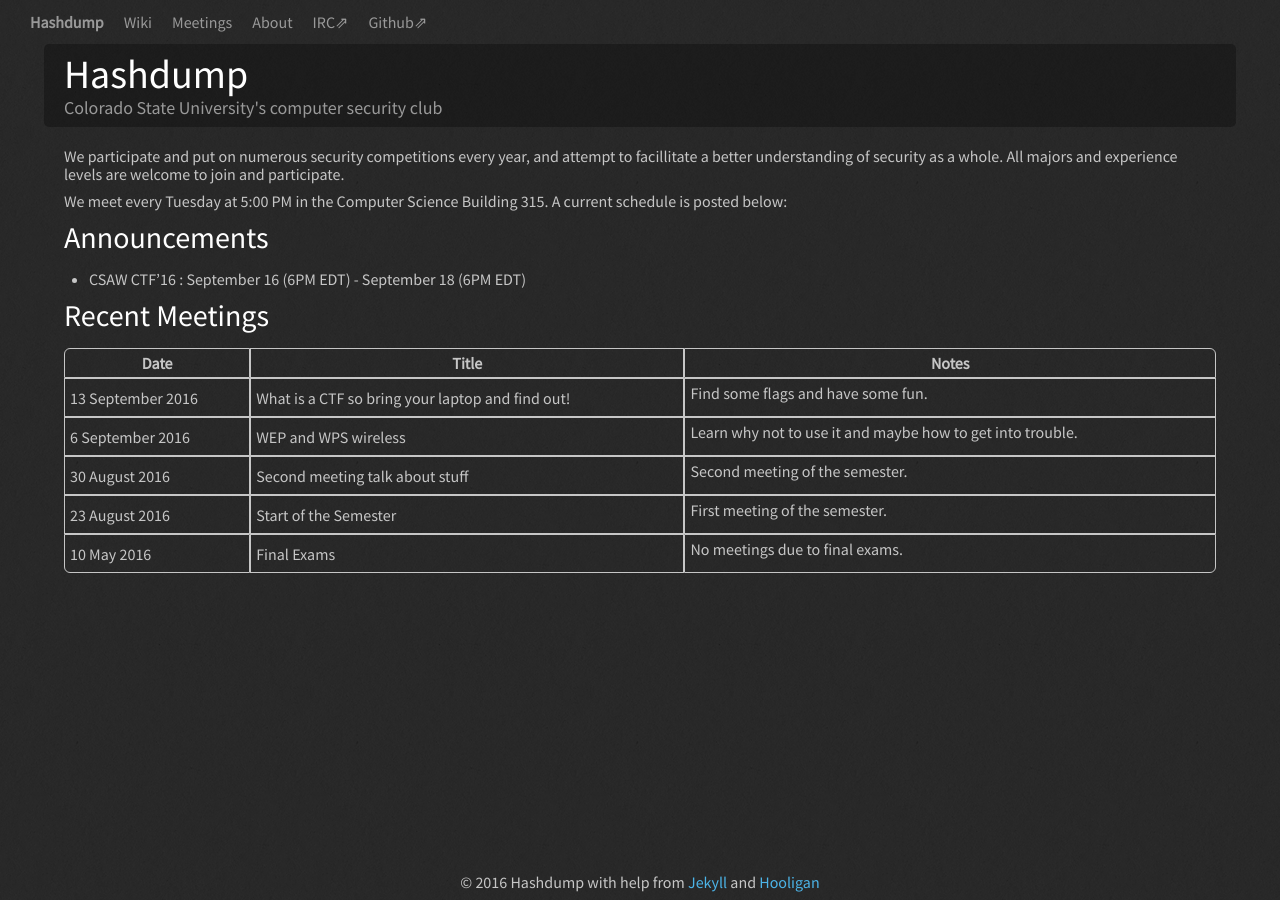
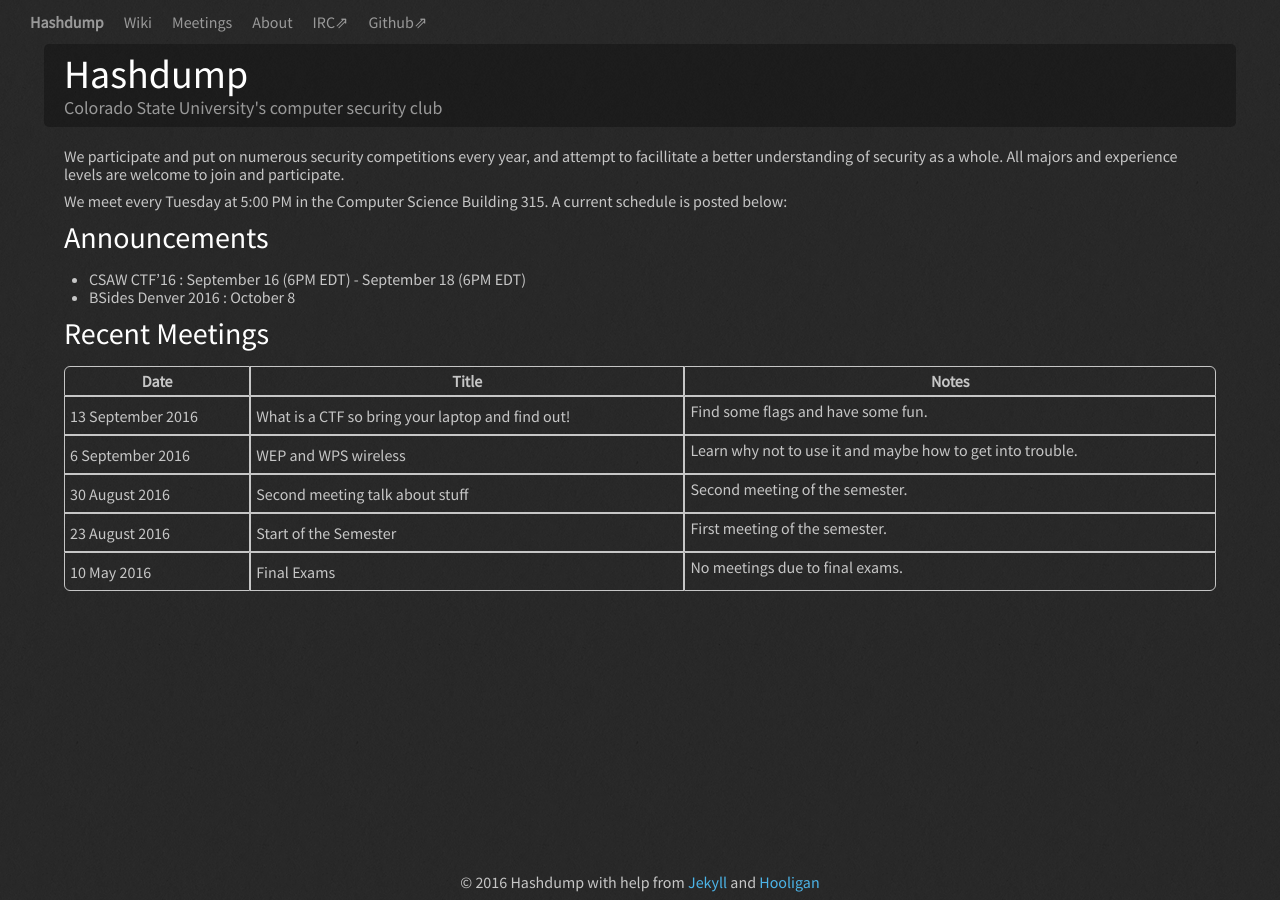
Before and after one commit to Hashdump/old-hashdump-site, a Jekyll site: the page built from index.md, in a window 1280 px wide. Built offline with Jekyll 4.4.1, drawn with Linux system fonts in a browser that asks for light colours.

Commit message:
Update index.md

```diff
--- a/index.md
+++ b/index.md
@@ -7,10 +7,10 @@ We participate and put on numerous security competitions every year, and attempt
 
 We meet every Tuesday at 5:00 PM in the Computer Science Building 315. A current schedule is posted below:
 
-
 ## Announcements
 
 + CSAW CTF'16 : September 16 (6PM EDT) - September 18 (6PM EDT)
++ BSides Denver 2016 : October 8
 
 
 ## Recent Meetings
```
